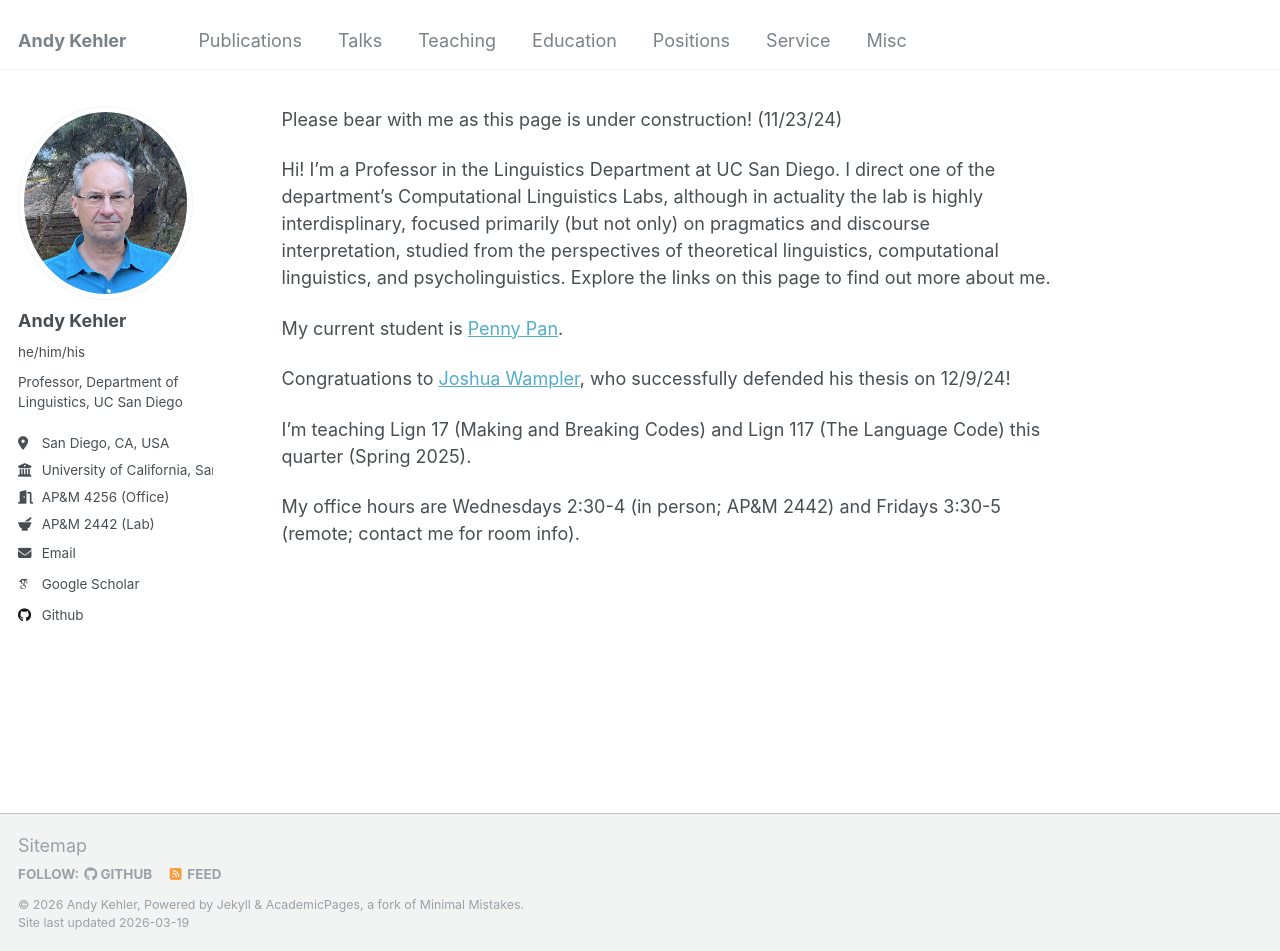
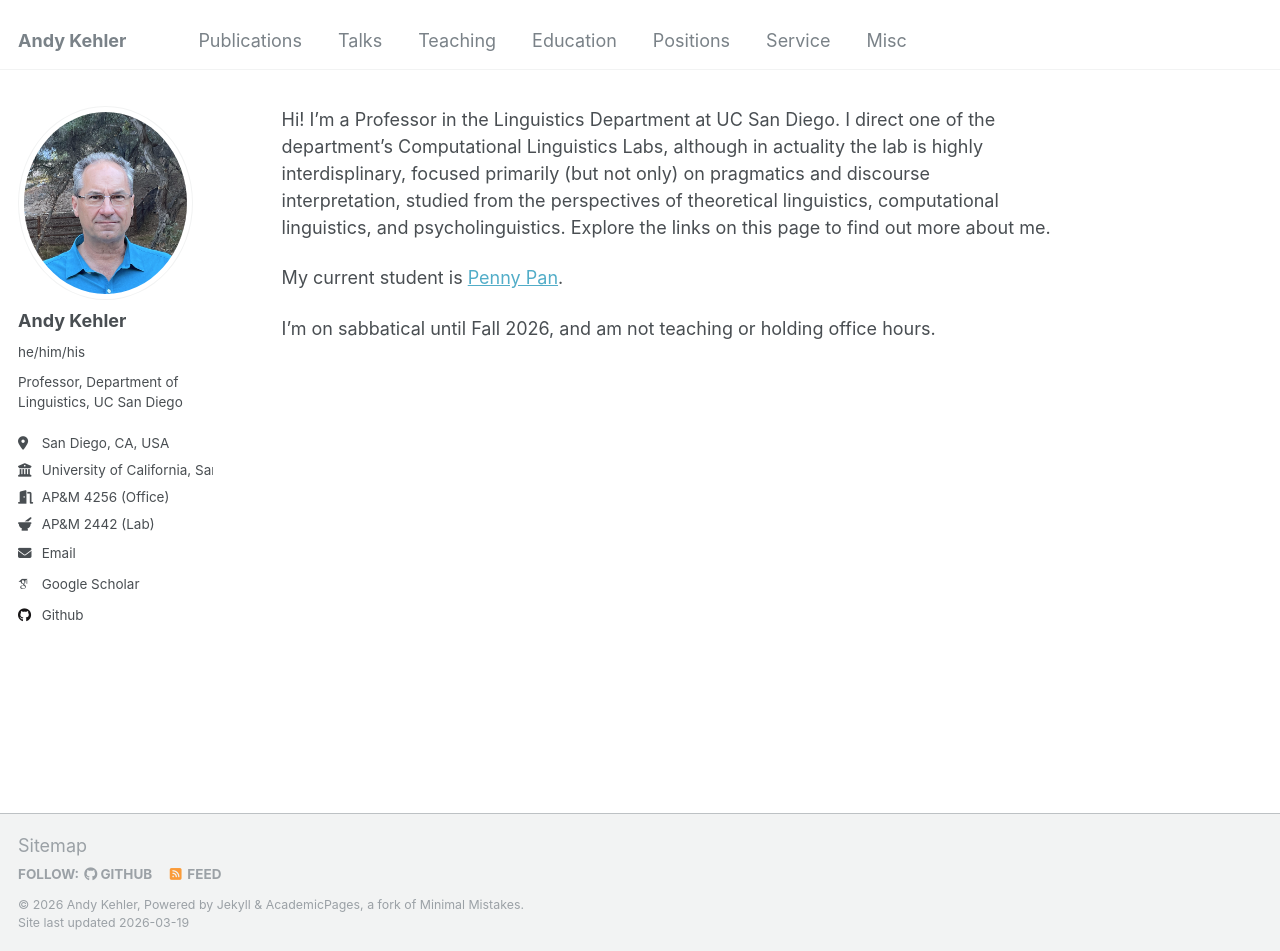
Before and after one commit to akehler/akehler.github.io, a Jekyll site: the page built from _pages/about.md, in a window 1280 px wide and 951 px high. Built offline with Jekyll 4.4.1, drawn with Linux system fonts in a browser that asks for light colours; some web fonts are replaced.

Commit message:
Update about page with sabbatical information
Removed construction notice and updated teaching status.

```diff
--- a/_pages/about.md
+++ b/_pages/about.md
@@ -1,15 +1,9 @@
 ---
 permalink: /
 ---
-
-Please bear with me as this page is under construction! (11/23/24)
 
 Hi!  I'm a Professor in the Linguistics Department at UC San Diego.  I direct one of the department's Computational Linguistics Labs, although in actuality the lab is highly interdisplinary, focused primarily (but not only) on pragmatics and discourse interpretation, studied from the perspectives of theoretical linguistics, computational linguistics, and psycholinguistics. Explore the links on this page to find out more about me.
 
 My current student is <a href="https://pennydy.github.io/">Penny Pan</a>.
 
-Congratuations to <a HREF="https://sites.google.com/ucsd.edu/joshuawampler">Joshua Wampler</a>, who successfully defended his thesis on 12/9/24!
-
-I'm teaching Lign 17 (Making and Breaking Codes) and Lign 117 (The Language Code) this quarter (Spring 2025).
-
-My office hours are Wednesdays 2:30-4 (in person; AP&M 2442) and Fridays 3:30-5 (remote; contact me for room info).
+I'm on sabbatical until Fall 2026, and am not teaching or holding office hours.
```
